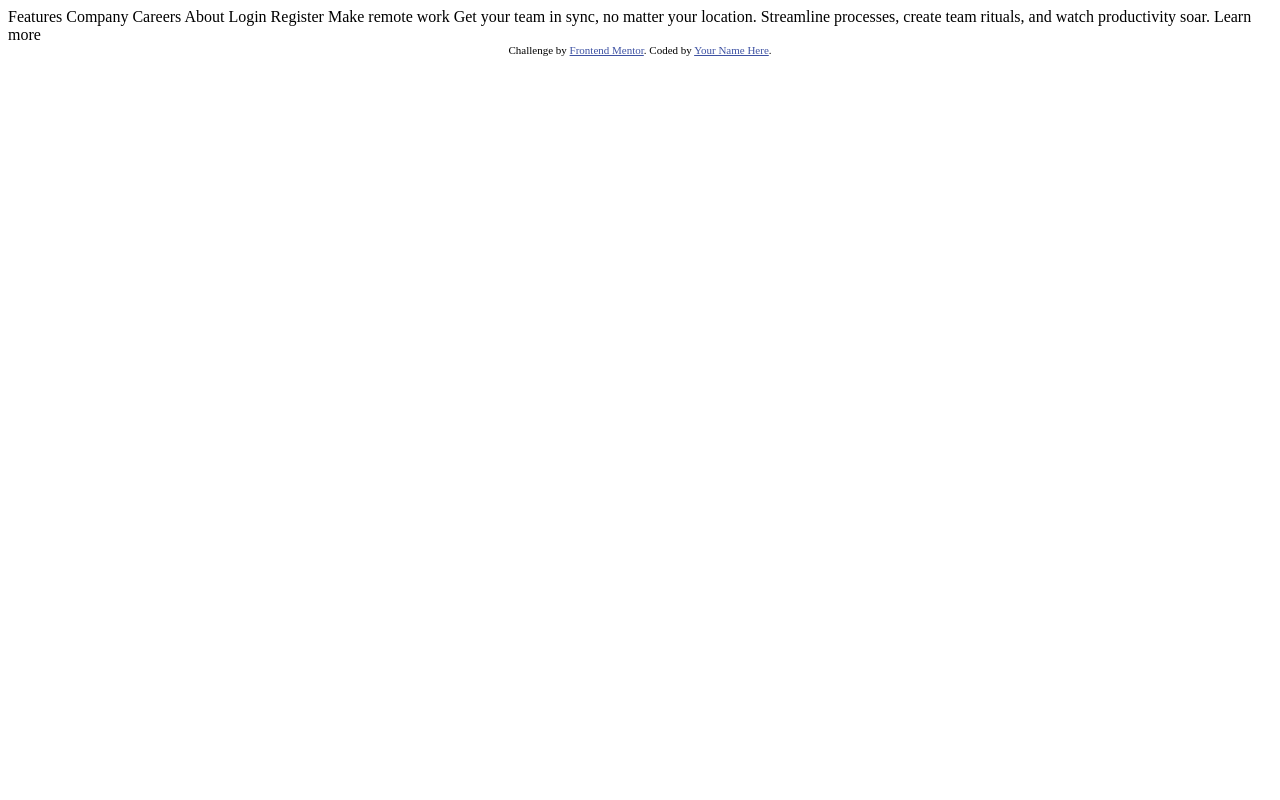
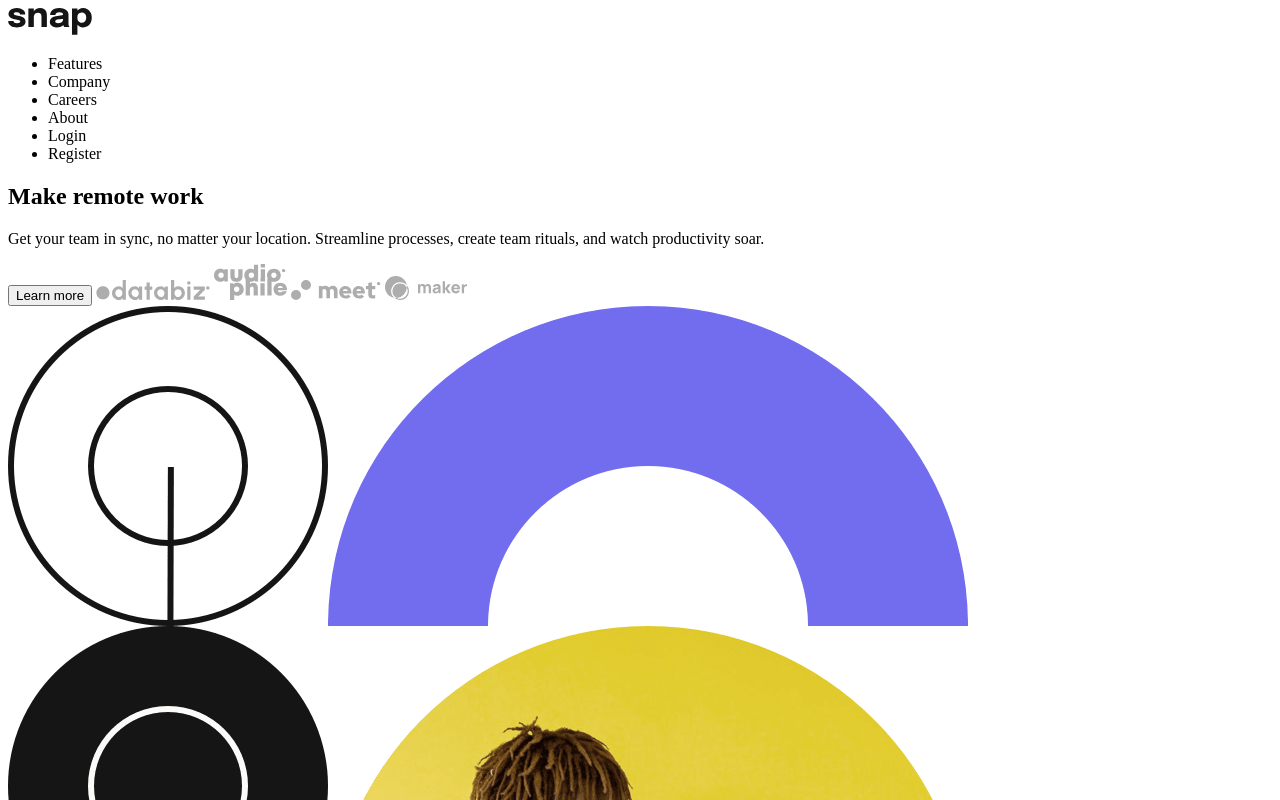
Before and after one commit to vincentyono/intro-section-with-dropdown-navigation, a plain HTML site: page index.html in a window 1280 px wide. Shown: the top 800 px of the page. Drawn offline with Linux system fonts and the light colour scheme.

Commit message:
Add HTML elements and style.css

```diff
--- a/index.html
+++ b/index.html
@@ -1,39 +1,63 @@
 <!DOCTYPE html>
 <html lang="en">
   <head>
-  <meta charset="UTF-8">
-  <meta name="viewport" content="width=device-width, initial-scale=1.0"> <!-- displays site properly based on user's device -->
+    <meta charset="UTF-8" />
+    <meta name="viewport" content="width=device-width, initial-scale=1.0" />
+    <!-- displays site properly based on user's device -->
 
-  <link rel="icon" type="image/png" sizes="32x32" href="./images/favicon-32x32.png">
+    <link
+      rel="icon"
+      type="image/png"
+      sizes="32x32"
+      href="./images/favicon-32x32.png"
+    />
+    <link rel="stylesheet" href="style.css" />
 
     <title>Frontend Mentor | Intro section with dropdown navigation</title>
-
-  <!-- Feel free to remove these styles or customise in your own stylesheet 👍 -->
-  <style>
-    .attribution { font-size: 11px; text-align: center; }
-    .attribution a { color: hsl(228, 45%, 44%); }
-  </style>
   </head>
   <body>
-
-  Features
-  Company
-  Careers
-  About
-
-  Login
-  Register
-
-  Make remote work
-
+    <nav>
+      <a href="/">
+        <img src="./images/logo.svg" alt="snap logo" />
+      </a>
+      <ul>
+        <li class="nav-items dropdown">Features</li>
+        <li class="nav-items dropdown">Company</li>
+        <li class="nav-items">Careers</li>
+        <li class="nav-items">About</li>
+        <li class="nav-items">Login</li>
+        <li class="nav-items btn btn-register">Register</li>
+      </ul>
+    </nav>
+    <section>
+      <div>
+        <h1>Make remote work</h1>
+        <p>
           Get your team in sync, no matter your location. Streamline processes,
           create team rituals, and watch productivity soar.
-
-  Learn more
-
+        </p>
+        <button>Learn more</button>
+        <img src="./images/client-databiz.svg" alt="databiz logo" />
+        <img src="./images/client-audiophile.svg" alt="audiophile logo" />
+        <img src="./images/client-meet.svg" alt="meet logo" />
+        <img src="./images/client-maker.svg" alt="maker logo" />
+      </div>
+      <div>
+        <img
+          src="./images/image-hero-desktop.png"
+          alt="a person holding and using a laptop surrounded by abstract icons"
+        />
+      </div>
+    </section>
+    <footer>
       <div class="attribution">
-    Challenge by <a href="https://www.frontendmentor.io?ref=challenge" target="_blank">Frontend Mentor</a>.
-    Coded by <a href="#">Your Name Here</a>.
+        Challenge by
+        <a href="https://www.frontendmentor.io?ref=challenge" target="_blank"
+          >Frontend Mentor</a
+        >. Coded by
+        <a href="https://github.com/vincentyono" target="_blank">Vincent Yono</a
+        >.
       </div>
+    </footer>
   </body>
 </html>
--- /dev/null
+++ b/style.css
@@ -0,0 +1,8 @@
+.attribution {
+  font-size: 11px;
+  text-align: center;
+}
+
+.attribution a {
+  color: hsl(228, 45%, 44%);
+}
```
Lines whose indentation alone changed are shown as unchanged.
